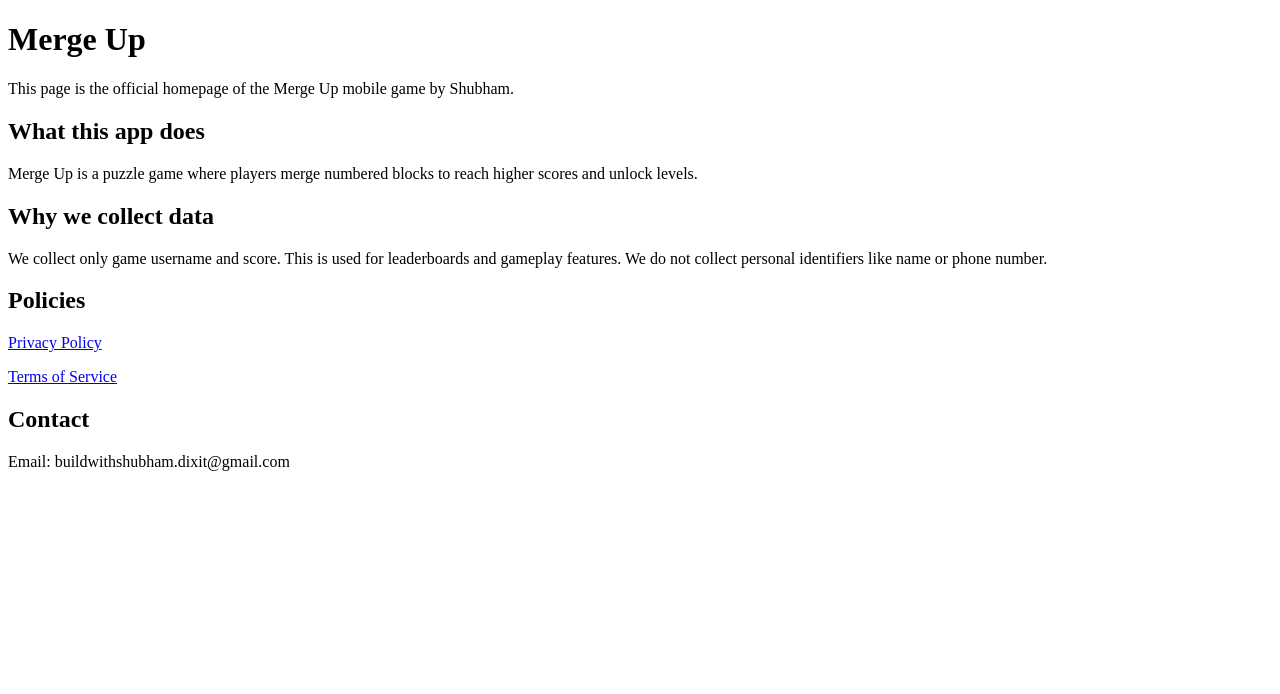
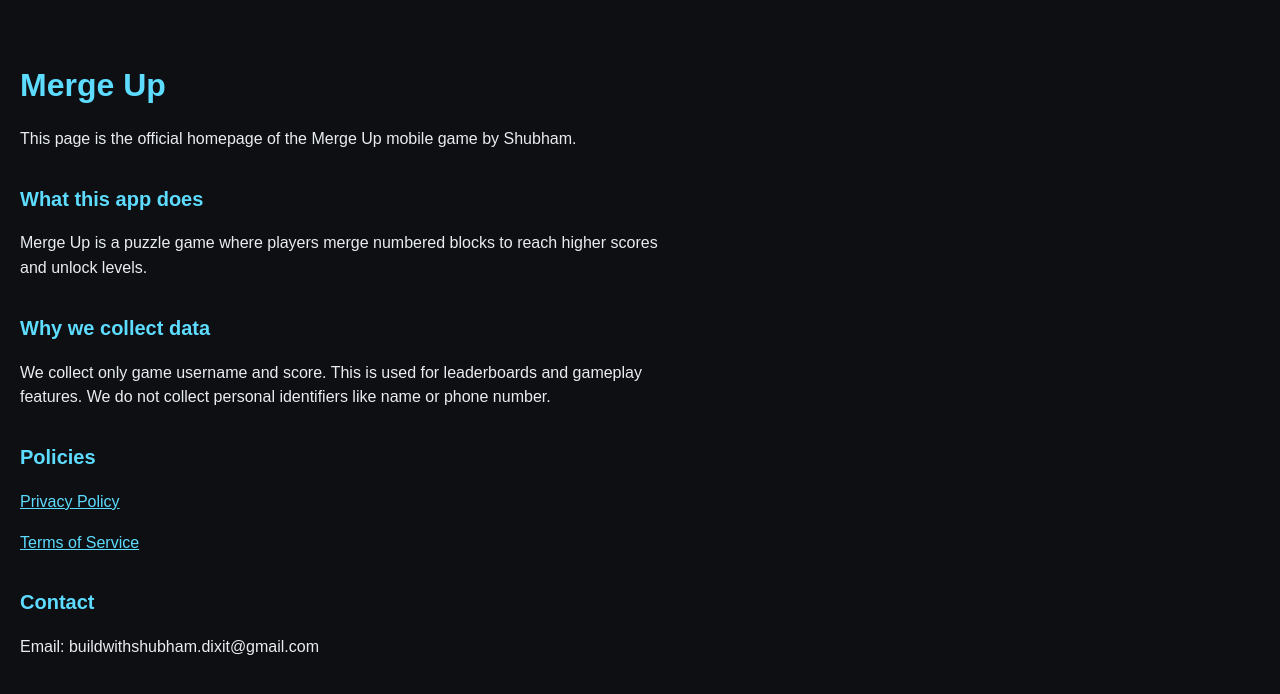
Before and after one commit to TheBharathProject/sypher.in, a plain HTML site: page index.html in a window 1280 px wide. Drawn offline with Linux system fonts and the light colour scheme.

Commit message:
Update index.html

```diff
--- a/index.html
+++ b/index.html
@@ -4,7 +4,39 @@
   <meta charset="UTF-8">
   <meta name="viewport" content="width=device-width, initial-scale=1.0">
   <title>Merge Up – Official Homepage</title>
+  <style>
+    body {
+      font-family: sans-serif;
+      background: #0d0f12;
+      color: #e9ecf1;
+      margin: 0;
+      padding: 40px 20px;
+      line-height: 1.55;
+    }
+
+    h1 {
+      font-size: 32px;
+      margin-bottom: 12px;
+      color: #5ddcff;
+    }
+
+    h2 {
+      margin-top: 32px;
+      font-size: 20px;
+      color: #5ddcff;
+    }
+
+    a {
+      color: #5ddcff;
+      text-decoration: underline;
+    }
+
+    p {
+      max-width: 650px;
+    }
+  </style>
 </head>
+
 <body>
   <h1>Merge Up</h1>
   <p>This page is the official homepage of the Merge Up mobile game by Shubham.</p>
```
